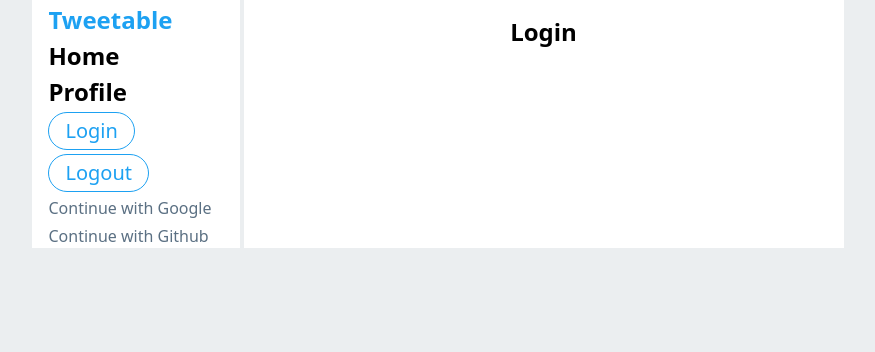
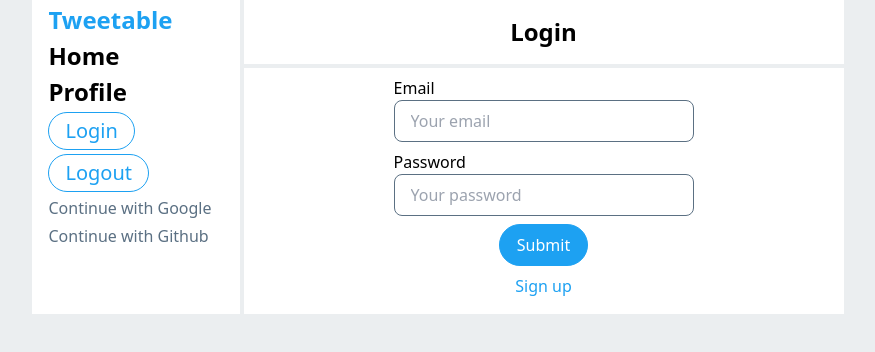
Before and after one commit to xtrator/tailwind-tweetable, a React (Vite) app: page /login in a window 1280 px wide. Shown: the top 352 px of the page, without its empty margins (202-1077 px from the left). Built offline with nearby package versions, Linux system fonts and the light colour scheme.

Commit message:
implement login page view

```diff
--- /dev/null
+++ b/src/components/form/TextInput.jsx
@@ -0,0 +1,16 @@
+import React from "react";
+
+export default function TextInput({ inputType }) {
+  return (
+    <label className="w-full">
+      <p>{inputType.replace(inputType[0], inputType[0].toUpperCase())}</p>
+      <input
+        className="border border-secondary-text rounded-lg outline-none py-2 px-4 focus:border-primary focus:shadow-sm focus:shadow-primary w-full"
+        type="text"
+        name={inputType}
+        id=""
+        placeholder={`Your ${inputType}`}
+      />
+    </label>
+  );
+}
--- a/src/routes/sessions/Login.jsx
+++ b/src/routes/sessions/Login.jsx
@@ -1,23 +1,35 @@
 import React from "react";
 import Nav from "../../components/page/Nav";
+import { Link } from "react-router-dom";
+import TextInput from "../../components/form/TextInput";
 
 export default function Login() {
   return (
     <>
-      <>
-        <div className="flex justify-center">
-          <div className="flex gap-1">
-            <Nav />
-            <div className="bg-white 2xl:w-[800px] sm:w-[600px]">
-              <div>
-                <h2 className="p-4 text-2xl font-semibold text-center">
-                  Login
-                </h2>
+      <div className="flex justify-center">
+        <div className="flex gap-1">
+          <Nav />
+          <div className="2xl:w-[800px] sm:w-[600px]">
+            <div className="flex flex-col gap-1">
+              <h2 className="p-4 text-2xl font-semibold text-center bg-white">
+                Login
+              </h2>
+              <div className="flex justify-center p-2 bg-white">
+                <form className="flex flex-col items-center w-[300px] gap-2">
+                  <TextInput inputType={"email"} />
+                  <TextInput inputType={"password"} />
+                  <div className="flex flex-col">
+                    <button className="bg-primary text-white border border-primary rounded-full px-4 py-2">
+                      Submit
+                    </button>
+                    <Link className="text-primary  px-4 py-2">Sign up</Link>
+                  </div>
+                </form>
               </div>
             </div>
           </div>
         </div>
-      </>
+      </div>
     </>
   );
 }
```
